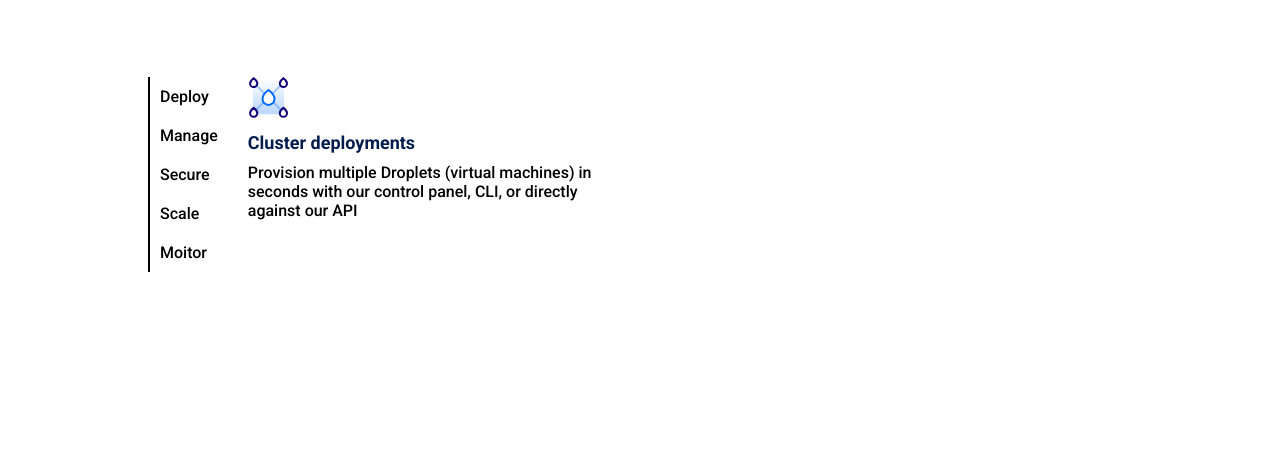
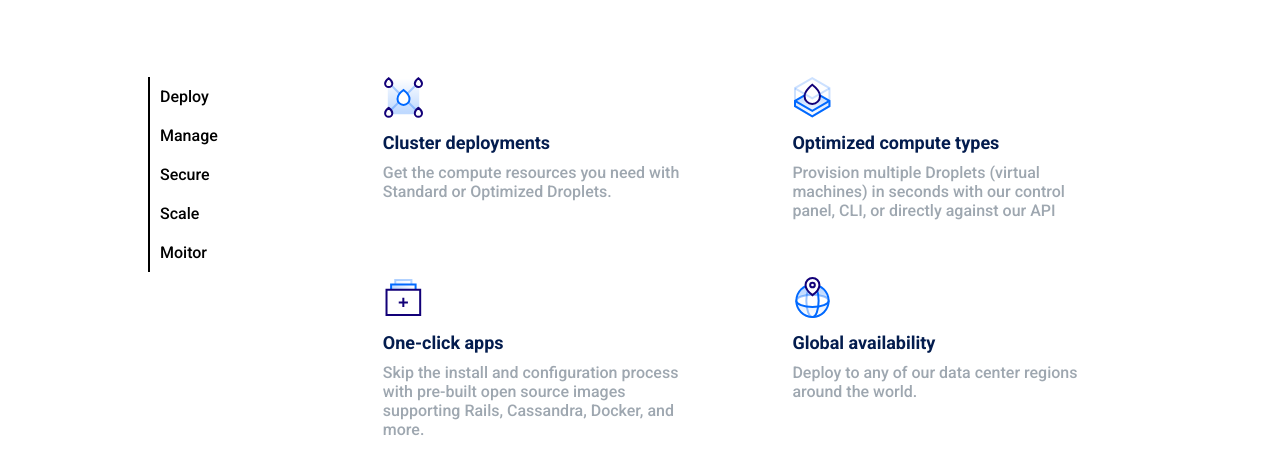
Before and after one commit to filippogarota96/html-css-digitalocean-flexbox, a plain HTML site: page index.html in a window 1280 px wide. Shown: the part 496-970 px from the top of the page. Drawn offline with Linux system fonts and the light colour scheme.

Commit message:
seconda sezione

```diff
--- a/css/style.css
+++ b/css/style.css
@@ -65,7 +65,7 @@ a {
   display: flex;
 }
 .deploy__list {
-
+  flex-basis: 20%;
 }
 .deploy ul {
   border-left: 2px solid #000;
@@ -82,13 +82,14 @@ a {
 }
 
 .deploy__boxes {
-  flex-basis: 70%;
-  margin-left: 30px;
+  flex-basis: 80%;
   display: flex;
+  flex-wrap: wrap;
 }
 
 .box__item {
-  flex-basis: 50%;
+  flex-basis: calc(100% / 2);
+  padding: 0 50px;
 }
 
 .box--title {
@@ -96,3 +97,8 @@ a {
   font-size: 18px;
   padding: 10px 0;
 }
+
+.box--paragraph {
+  color: #9EA7B0;
+  font-size: 16px;
+}
--- a/index.html
+++ b/index.html
@@ -58,7 +58,22 @@
           <div class="box__item">
             <img src="img/cluster-deploy.svg" alt="">
             <h4 class="box--title">Cluster deployments</h4>
+            <p class="box--paragraph">Get the compute resources you need with Standard or Optimized Droplets.</p>
+          </div>
+          <div class="box__item">
+            <img src="img/optimized-compute.svg" alt="">
+            <h4 class="box--title">Optimized compute types</h4>
             <p class="box--paragraph">Provision multiple Droplets (virtual machines) in seconds with our control panel, CLI, or directly against our API</p>
+          </div>
+          <div class="box__item">
+            <img src="img/one-click.svg" alt="">
+            <h4 class="box--title">One-click apps</h4>
+            <p class="box--paragraph">Skip the install and configuration process with pre-built open source images supporting Rails, Cassandra, Docker, and more.</p>
+          </div>
+          <div class="box__item">
+            <img src="img/global.svg" alt="">
+            <h4 class="box--title">Global availability</h4>
+            <p class="box--paragraph">Deploy to any of our data center regions around the world.</p>
           </div>
       </div>
 
```
